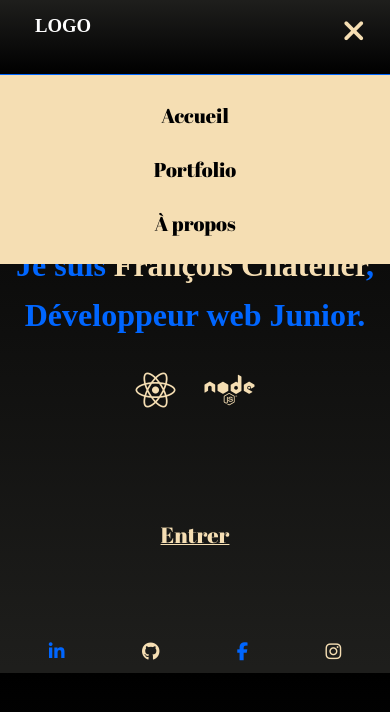
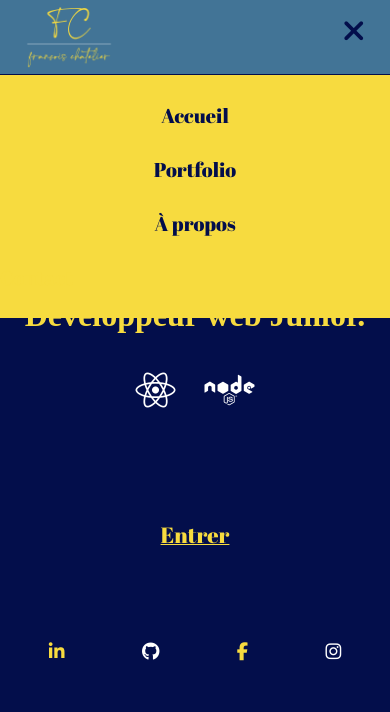
Before and after one commit to Francois-Chatelier/portfolio_francois, a React (Create React App) app: page / in a window 390 px wide. Both pictures are taken after a click on the button 351 px from the left and 32 px from the top of the page. Shown: the top 712 px of the page. Built offline with nearby package versions, Linux system fonts and the light colour scheme.

Commit message:
Modification des couleurs et ajout du logo

```diff
--- a/public/fond.css
+++ b/public/fond.css
@@ -1,3 +1,3 @@
 body {
-  background-image: linear-gradient(0deg, #1e1e1c 1%, #000000 100%);
+  background-color: #030e4b;
 }
--- a/public/html.css
+++ b/public/html.css
@@ -1,6 +1,6 @@
 html {
   --scrollbarBG: none;
-  --thumbBG: #f5dfb3;
+  --thumbBG: rgb(247, 219, 63);
   overflow-x: hidden;
 }
 body::-webkit-scrollbar {
--- a/src/App.jsx
+++ b/src/App.jsx
@@ -4,14 +4,18 @@ import { Routes, Route } from 'react-router-dom';
 import PageAccueil from './components/accueil/AccueilPage';
 import Portfolio from './components/portfolio/Portfolio';
 import Apropos from './components/apropos/Apropos';
+import Contact from './components/contact/Contact';
+import NavBar from './components/navbar/NavBar';
 
 function App() {
   return (
     <div className="App">
+      <NavBar />
       <Routes>
         <Route path="/" element={<PageAccueil />} />
         <Route path="/portfolio" element={<Portfolio />} />
         <Route path="/a-propos" element={<Apropos />} />
+        <Route path="/contact" element={<Contact />} />
       </Routes>
     </div>
   );
--- a/src/components/accueil/AccueilPage.jsx
+++ b/src/components/accueil/AccueilPage.jsx
@@ -1,13 +1,11 @@
 import React from 'react';
 import './accueilPage.css';
 import { Link } from 'react-router-dom';
-import NavBar from '../navbar/NavBar';
 import mer from '../images/mer.jpg';
 
 const PageAccueil = () => {
   return (
     <div>
-      <NavBar />
       <div className="photo">
         <div className="grid-intro">
           <h1 className="intro">Bienvenue !</h1>
--- a/src/components/accueil/accueilPage.css
+++ b/src/components/accueil/accueilPage.css
@@ -1,5 +1,5 @@
 .grid-intro {
-  color: rgb(0, 102, 255);
+  color: rgb(247, 219, 63);
   display: flex;
   justify-content: center;
   align-items: center;
@@ -14,12 +14,12 @@
 }
 
 .name {
-  color: wheat;
+  color: white;
 }
 
 .intro {
   font-family: 'Abril Fatface', cursive;
-  color: rgb(0, 102, 255);
+  color: rgb(247, 219, 63);
   font-size: 60px;
   position: relative;
   padding-bottom: 100px;
@@ -54,12 +54,12 @@ p {
 .fa-react,
 .fa-node {
   font-size: 40px;
-  color: wheat;
+  color: white;
 }
 
 .fa-react:hover,
 .fa-node:hover {
-  color: rgb(211, 157, 56);
+  color: rgb(247, 219, 63);
   transform: rotate(360deg);
   transition: 0.5s ease;
 }
@@ -78,14 +78,14 @@ p {
 .btn {
   font-family: 'Abril Fatface', cursive;
   text-decoration: none;
-  color: rgb(0, 102, 255);
+  color: rgb(247, 219, 63);
   font-size: 25px;
   margin: 0 10px;
   cursor: pointer;
 }
 
 .btn:hover {
-  color: wheat;
+  color: white;
 }
 
 /***** Reseaux *****/
@@ -102,12 +102,12 @@ p {
 .fa-linkedin-in,
 .fa-facebook-f {
   font-size: 18px;
-  color: rgb(0, 102, 255);
+  color: rgb(247, 219, 63);
 }
 
 .fa-linkedin-in:hover,
 .fa-facebook-f:hover {
-  color: wheat;
+  color: white;
   transform: rotate(360deg);
   transition: 0.5s ease;
 }
@@ -115,12 +115,12 @@ p {
 .fa-github,
 .fa-instagram {
   font-size: 18px;
-  color: wheat;
+  color: white;
 }
 
 .fa-github:hover,
 .fa-instagram:hover {
-  color: rgb(0, 102, 255);
+  color: rgb(247, 219, 63);
   transform: rotate(-360deg);
   transition: 0.5s ease;
 }
@@ -136,7 +136,7 @@ p {
   }
 
   .intro {
-    color: wheat;
+    color: rgb(247, 219, 63);
     font-size: 40px;
     padding-bottom: 60px;
     margin-left: 10px;
@@ -153,7 +153,7 @@ p {
 
   .btn {
     text-decoration: underline 1px;
-    color: wheat;
+    color: rgb(247, 219, 63);
     font-size: 22px;
   }
 
@@ -169,6 +169,5 @@ p {
   .fa-linkedin-in,
   .fa-facebook-f {
     font-size: 18px;
-    color: rgb(0, 102, 255);
   }
 }
--- a/src/components/apropos/Apropos.jsx
+++ b/src/components/apropos/Apropos.jsx
@@ -1,12 +1,8 @@
 import React from 'react';
-import NavBar from '../navbar/NavBar';
 
 const Apropos = () => {
   return (
     <div>
-      <nav>
-        <NavBar />
-      </nav>
       <div>a propos</div>
     </div>
   );
--- /dev/null
+++ b/src/components/contact/Contact.jsx
@@ -0,0 +1,5 @@
+const Contact = () => {
+  return <div>quelquechose</div>;
+};
+
+export default Contact;
--- a/src/components/navbar/NavBar.jsx
+++ b/src/components/navbar/NavBar.jsx
@@ -1,18 +1,21 @@
-/* eslint-disable jsx-a11y/no-noninteractive-element-interactions */
-/* eslint-disable jsx-a11y/click-events-have-key-events */
 import React, { useState } from 'react';
 import { Link } from 'react-router-dom';
 import './navBar.css';
+import logo from '../images/fc-logo.png';
 
 const NavBar = () => {
   const [isMobile, setIsMobile] = useState(false);
 
   return (
     <nav className="navbar">
-      <h3 className="logo">LOGO</h3>
+      <img
+        src={logo}
+        alt="Logo personnel François Chatelier"
+        className="logo"
+      />
       <ul
         className={isMobile ? 'nav-links-mobile' : 'nav-links'}
-        onClick={() => setIsMobile(false)}
+        onChange={() => setIsMobile(false)}
       >
         <Link to="/" className="accueil">
           <li>Accueil</li>
@@ -22,6 +25,9 @@ const NavBar = () => {
         </Link>
         <Link to="/a-propos" className="apropos">
           <li>À propos</li>
+        </Link>
+        <Link to="/contact" className="contact">
+          <li>Contact</li>
         </Link>
       </ul>
       <button
--- a/src/components/navbar/navBar.css
+++ b/src/components/navbar/navBar.css
@@ -6,12 +6,12 @@
 
 .navbar {
   display: flex;
-  justify-content: space-around;
+  justify-content: space-between;
   align-items: center;
   height: 75px;
   width: 100%;
-  background-image: linear-gradient(180deg, #1e1e1c 1%, #000000 100%);
-  border-bottom: solid 1px rgb(0, 102, 255);
+  background-color: #427496;
+  border-bottom: solid 1px rgb(247, 219, 63);
   position: fixed;
   z-index: 1;
 }
@@ -25,10 +25,11 @@
 
 .accueil,
 .portfolio,
-.apropos {
+.apropos,
+.contact {
   font-family: 'Abril Fatface', cursive;
   text-decoration: none;
-  color: rgb(0, 102, 255);
+  color: rgb(247, 219, 63);
   font-size: 20px;
   padding: 10px 20px;
   margin: 0 10px;
@@ -37,14 +38,17 @@
 
 .accueil:hover,
 .portfolio:hover,
-.apropos:hover {
-  color: wheat;
+.apropos:hover,
+.contact:hover {
+  color: #030e4b;
   transform: scale(1) translate(5px);
   transition: 0.5s all ease-in-out;
 }
 
 .logo {
-  color: white;
+  width: 7%;
+  height: auto;
+  padding-top: 10px;
 }
 
 .mobile-menu-icon {
@@ -52,14 +56,8 @@
 }
 
 @media screen and (max-width: 780px) {
-  .logo {
-    display: flex;
-    position: absolute;
-    top: 15px;
-    left: 35px;
-  }
   .navbar {
-    border-bottom: solid 1px rgb(0, 102, 255);
+    border-bottom: solid 1px#030e4b;
   }
 
   .nav-links {
@@ -74,7 +72,7 @@
     top: 75px;
     transition: all 0.5s ease-out;
     width: 100%;
-    background: wheat;
+    background: rgb(247, 219, 63);
     z-index: 1;
   }
 
@@ -82,7 +80,7 @@
   .portfolio,
   .apropos {
     font-family: 'Abril Fatface', cursive;
-    color: black;
+    color: #030e4b;
     text-align: center;
     padding: 32px;
     width: 100%;
@@ -93,11 +91,17 @@
     display: block;
     position: absolute;
     background: none;
-    color: wheat;
+    color: #030e4b;
     font-size: 30px;
     border: none;
     outline: none;
     top: 15px;
     right: 25px;
   }
+
+  .logo {
+    width: 25%;
+    height: auto;
+    margin-left: 20px;
+  }
 }
--- a/src/components/portfolio/Portfolio.jsx
+++ b/src/components/portfolio/Portfolio.jsx
@@ -1,13 +1,9 @@
 import React from 'react';
-import NavBar from '../navbar/NavBar';
 import './portfolio.css';
 
 const Portfolio = () => {
   return (
     <div>
-      <nav>
-        <NavBar />
-      </nav>
       <div>Portfolio</div>
     </div>
   );
```
Also changed, not shown: src/components/contact/contact.css (added), src/components/images/fc-logo.png (added), 1 other file (tests, documents, lock files or other folders).
